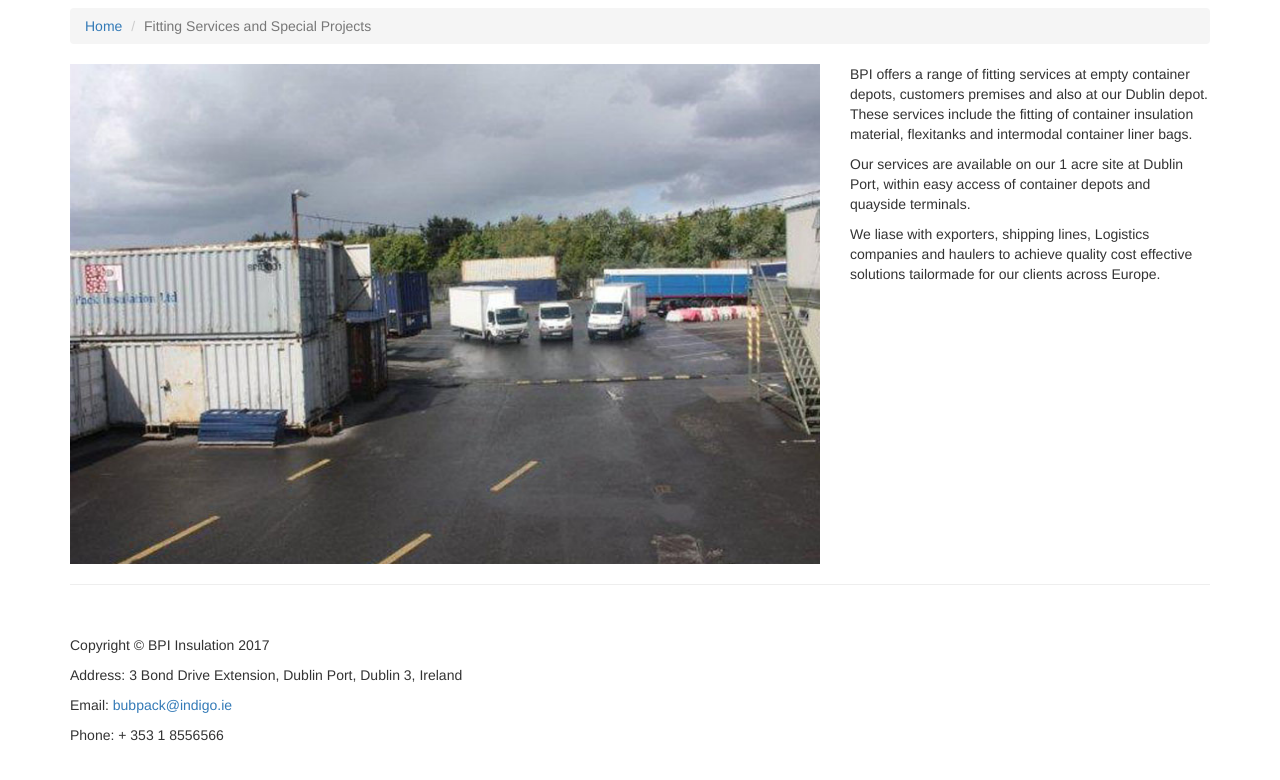
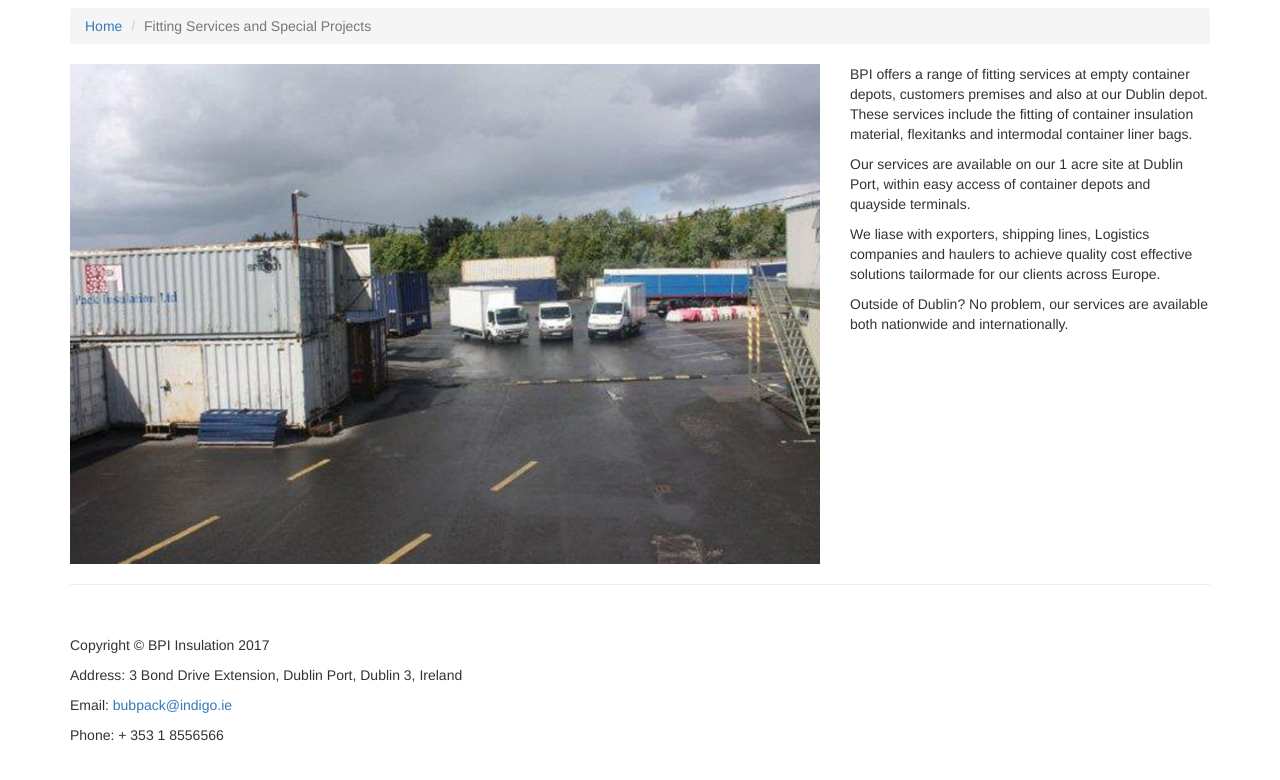
Before and after one commit to aerrity/bpi, a website: page fitting.html in a window 1280 px wide. Shown: the part 152-932 px from the top of the page. Drawn offline with Linux system fonts and the light colour scheme.

Commit message:
outside dublin

```diff
--- a/fitting.html
+++ b/fitting.html
@@ -108,6 +108,7 @@
                 <p>BPI offers a range of fitting services at empty container depots, customers premises and also at our Dublin depot. These services include the fitting of container insulation material, flexitanks and intermodal container liner bags.</p>
                 <p>Our services are available on our 1 acre site at Dublin Port, within easy access of container depots and quayside terminals.<p>
                 <p>We liase with exporters, shipping lines, Logistics companies and haulers to achieve quality cost effective solutions tailormade for our clients across Europe.</p>
+                <p>Outside of Dublin? No problem, our services are available both nationwide and internationally.</p>
             </div>
         </div>
         <!-- /.row -->
```
